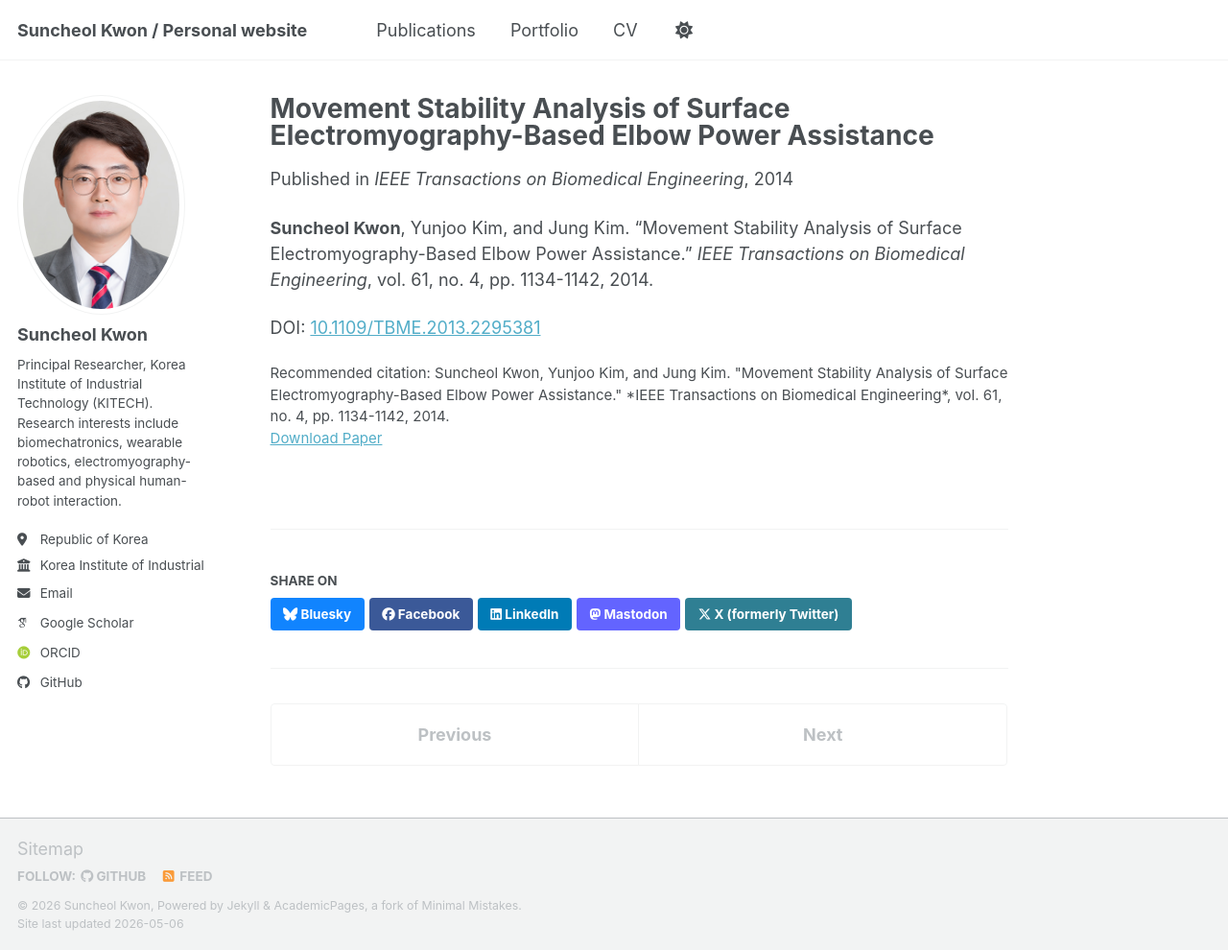
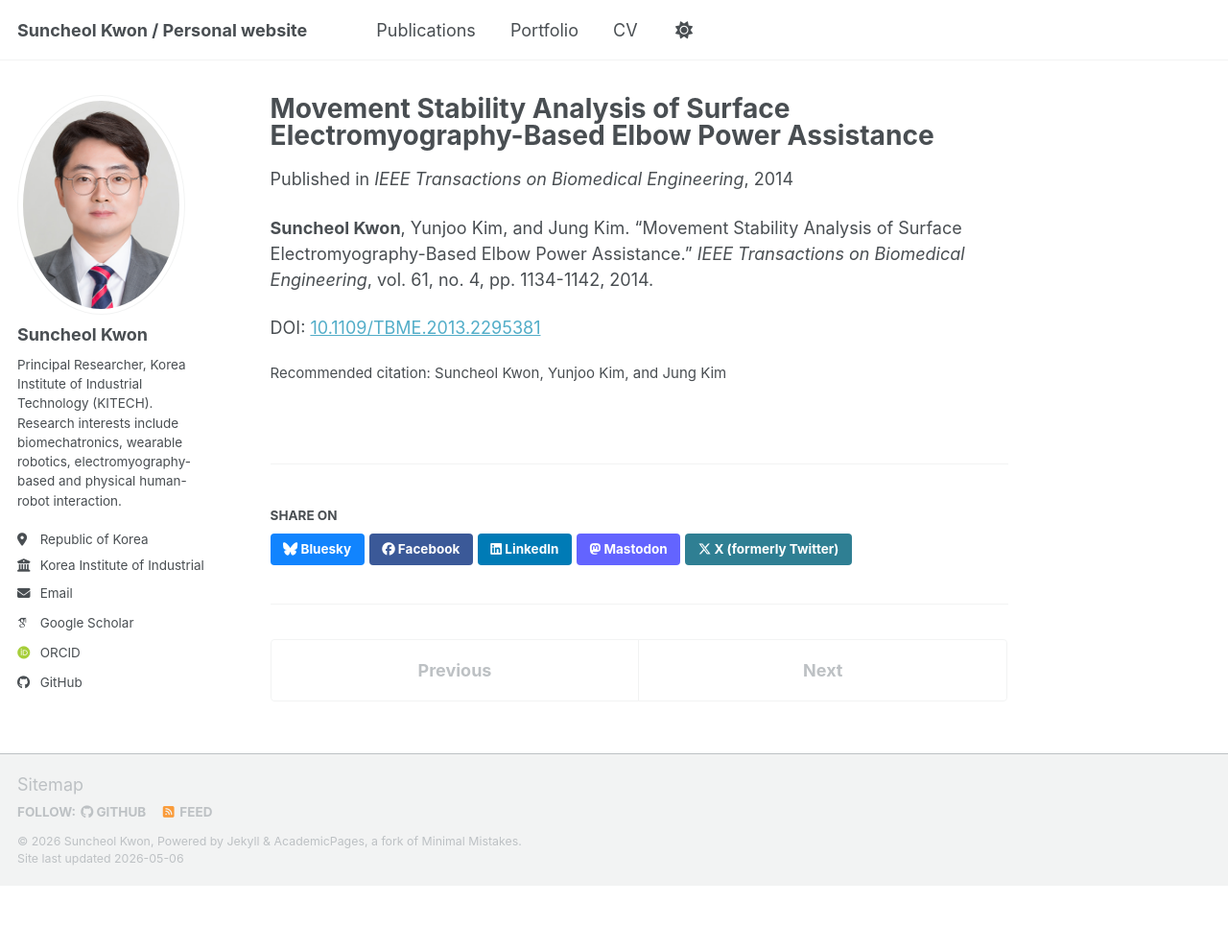
Before and after one commit to suncheolkwon/suncheolkwon.github.io, a Jekyll site: the page built from _publications/2014-2014tbme-skwon-stabilityanalysis.md, in a window 1280 px wide and 990 px high. Shown: the whole window at 96% size. Built offline with Jekyll 4.4.1, drawn with Linux system fonts in a browser that asks for light colours; some web fonts are replaced; a script bundle is joined from its source files by our own code; library files that are not in the unit come from our copies.

Commit message:
Update 2014-2014tbme-skwon-stabilityanalysis.md

```diff
--- a/_publications/2014-2014tbme-skwon-stabilityanalysis.md
+++ b/_publications/2014-2014tbme-skwon-stabilityanalysis.md
@@ -4,10 +4,16 @@ collection: publications
 category: manuscripts
 permalink: /publication/2014tbme-skwon-stabilityanalysis
 excerpt: ""
-date: 2014-01-01
+date: 2014-04-01
 venue: "IEEE Transactions on Biomedical Engineering"
-paperurl: "https://doi.org/10.1109/TBME.2013.2295381"
-citation: "Suncheol Kwon, Yunjoo Kim, and Jung Kim. \"Movement Stability Analysis of Surface Electromyography-Based Elbow Power Assistance.\" *IEEE Transactions on Biomedical Engineering*, vol. 61, no. 4, pp. 1134-1142, 2014."
+doi: "10.1109/TBME.2013.2295381"
+citation: "Suncheol Kwon, Yunjoo Kim, and Jung Kim"
+volume: "61"
+article_number: "4"
+pages: "1134-1142"
+corresponding: false
+badges:
+  - "1st author"
 ---
 
 **Suncheol Kwon**, Yunjoo Kim, and Jung Kim. "Movement Stability Analysis of Surface Electromyography-Based Elbow Power Assistance." *IEEE Transactions on Biomedical Engineering*, vol. 61, no. 4, pp. 1134-1142, 2014.
```
